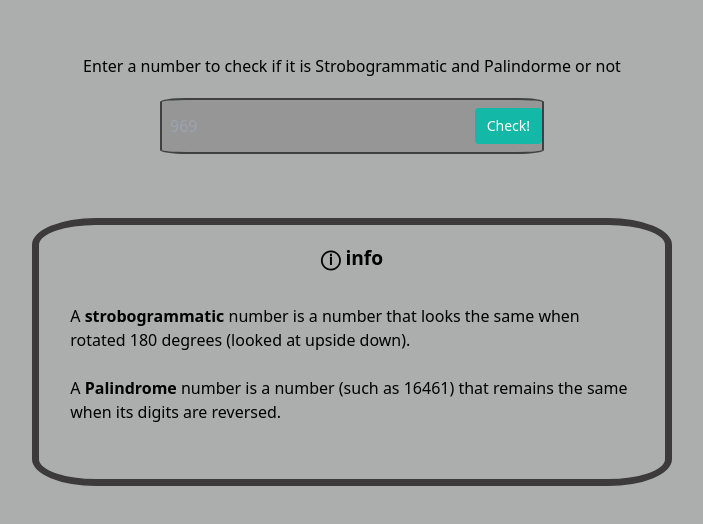
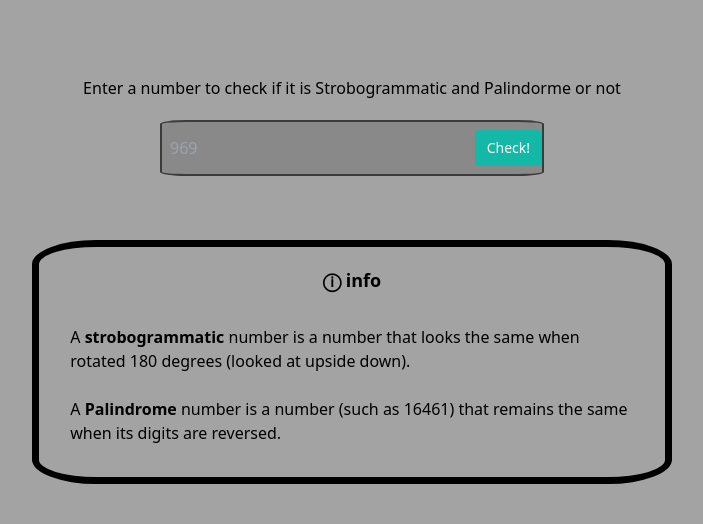
Before and after one commit to sushantsharma08/ambigram-stuff, a plain HTML site: page strobogrammatic-and-palindrome.html in a window 1280 px wide. Shown: the part 130-654 px from the top of the page, without its empty margins (288-991 px from the left). Drawn offline with nearby package versions, Linux system fonts and the light colour scheme.

Commit message:
refactor: 1. added tailwind css classes 2. fixed Indentation

```diff
--- a/strobogrammatic-and-palindrome.html
+++ b/strobogrammatic-and-palindrome.html
@@ -9,15 +9,14 @@
     <title>Strobogrammatic and Palindrome</title>
   </head>
 
-<body
-  style=" height: 100vh; display: flex; justify-content: center; align-items: center; background-color: rgba(55, 59, 59, 0.411);">
+  <body class="h-screen flex justify-center items-center bg-neutral-400 ">
     <div class="container mx-auto">
-    <div class="flex " style="justify-content:center; margin-bottom:20px;"><span style="text-align: center;">Enter a
-        number to check if it is Strobogrammatic and Palindorme or not</span></div>
+     <div class="flex justify-center m-[20px]"><span class="text-center">Enter a
+        number to check if it is Strobogrammatic and Palindorme or not</span>
+     </div>
 
      <form class="mx-auto max-w-sm">
-      <div class="flex items-center border-b border-teal-500 py-2"
-        style="background-color: rgba(99, 98, 98, 0.301); border-radius: 7%; border: 2px solid rgba(0, 0, 0, 0.575);">
+      <div class="flex items-center py-2 bg-neutral-600/[.301] border-2 rounded-[7%] border-black/[0.575]">
 
         <input
           class="appearance-none bg-transparent border-none w-full text-gray-700 mr-3 py-1 px-2 leading-tight focus:outline-none"
@@ -31,7 +30,7 @@
       </div>
      </form>
 
-    <div id="result" class="hidden flex items-center" style="justify-content: center;">
+    <div id="result" class="hidden flex items-center justify-center ">
       <div class="mt-4">
         <p class="text-gray-700 text-center">
           Is it a Strobogrammatic number? <span id="strobogrammatic"></span>
@@ -42,15 +41,16 @@
       </div>
     </div>
 
-    <section class="container flex" style="justify-content: center; align-items: center; margin-top: 5%;">
-      <div style="border: 7px solid #252324d3;border-radius:10%; width: 50%;">
-        <div style="text-align: center; margin-top: 3%; font-size: larger;"><b> &#9432 info</b></div>
-        <p style="margin: 3%;padding: 2%;">A <b>strobogrammatic</b> number is a number that looks the same when rotated 180 degrees (looked at upside down).
+    <section class="container flex justify-center items-center mt-[5%]">
+      <div class=" border-black border-[7px] rounded-[10%] w-6/12">
+        <div class="text-center mt-[3%] text-lg"><b> &#9432 info</b></div>
+        <p class="m-[3%] p-[2%]">A <b>strobogrammatic</b> number is a number that looks the same when rotated
+          180 degrees (looked at upside down).
           <br>
           <br>
           A <b>Palindrome</b> number is a number (such as 16461) that remains the same when its digits are reversed.
         </p>
-        <button class="closeBTN"
+      </div>
     </section>
 
    </div>
```
Lines whose indentation alone changed are shown as unchanged.
